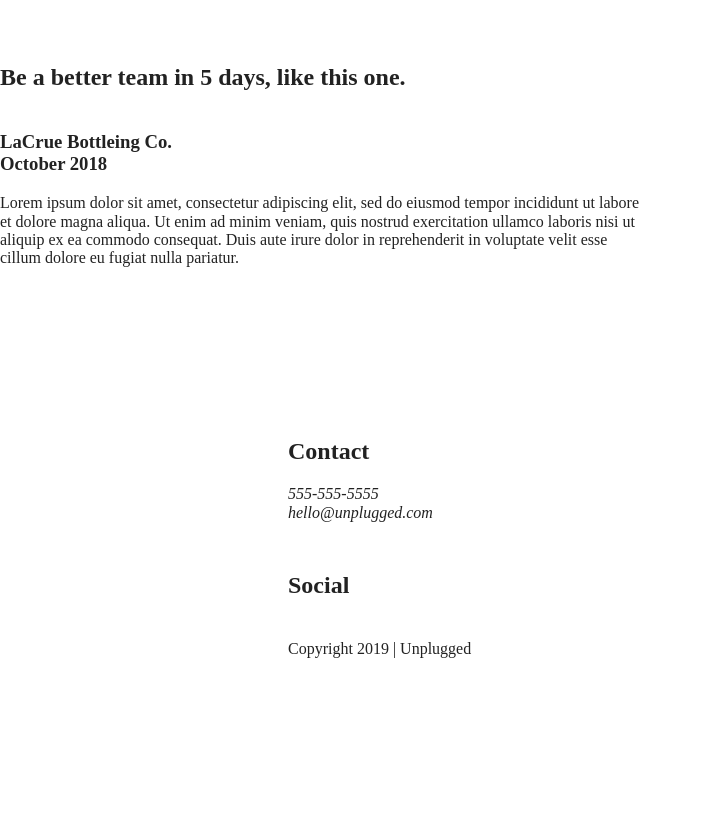
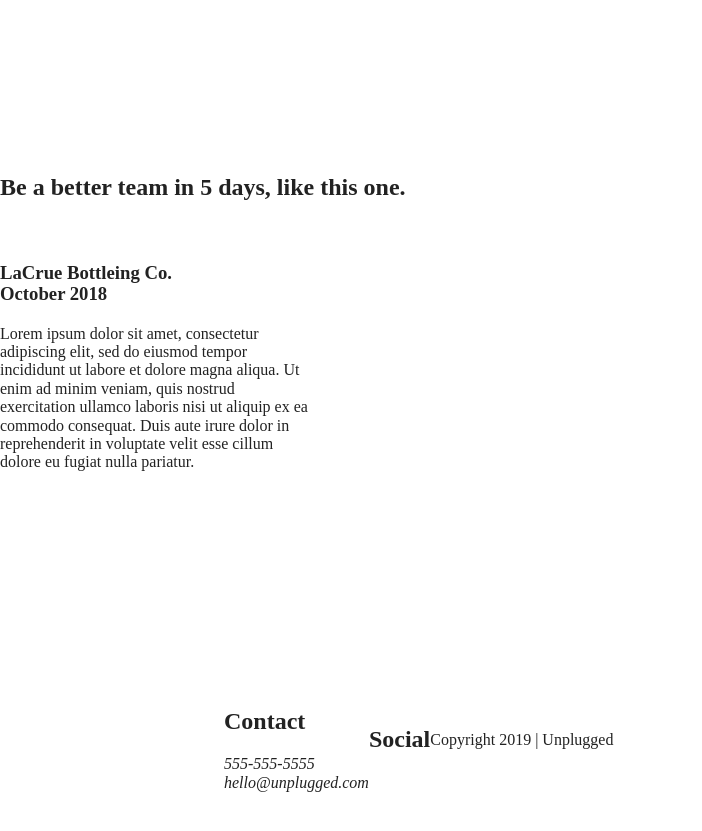
Before and after one commit to mkennedy5280/206-unplugged, a website built with Parcel: page index.html in a window 1280 px wide. Shown: the part 1480-2311 px from the top of the page, without its empty margins (0-702 px from the left). Before the commit the page ends 2208 px from the top, so only its background shows below. Built offline with nearby package versions, Linux system fonts and the light colour scheme.

Commit message:
Adjusts styling for homepage on tablet

```diff
--- a/css/main.css
+++ b/css/main.css
@@ -407,7 +407,7 @@ aside .content-wrapper .form {
     width: 40%;
     margin: 0;
   }
-
+/* ----- Features ----- */
   .features article {
     display: flex;
     justify-content: center;
@@ -415,7 +415,38 @@ aside .content-wrapper .form {
     flex-flow: column wrap;
     flex-basis: 50%;
   }
+  .features .features-item-description {
+    width: 50%;
+  }
+/* ----- Reviews ----- */
+  .reviews article {
+    display: flex;
+    justify-content: space-between;
+  }
 
+  .reviews article div {
+      width: 49%;
+  }
+
+/* Footer */
+  footer .content-wrapper {
+    width: 65%;
+    margin: 100px 0;
+    }
+
+  .footer-content {
+    display: flex;
+    justify-content: space-between;
+    align-items: center;
+    }
+
+  footer .contact {
+    margin-bottom: 0;
+  }
+
+  footer .copyright {
+    width: 100%;
+  }
 
 }
 
```
Lines whose indentation alone changed are shown as unchanged.
